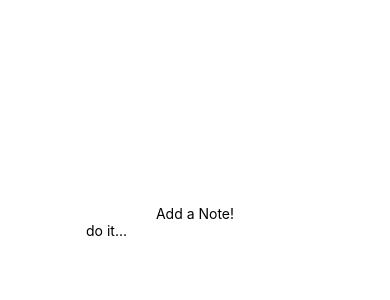
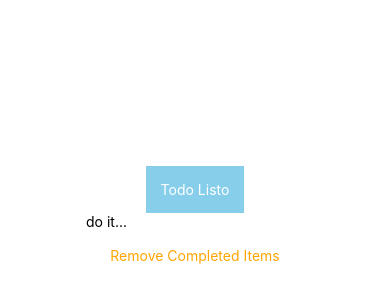
Before and after one commit to jessebillard/react-native-ToDoList, a React Native app: screen / in a window 390 px wide. Shown: the part 200-500 px from the top of the page. Built offline with nearby package versions, Linux system fonts and the light colour scheme.

Commit message:
structures footer and title

```diff
--- a/App.js
+++ b/App.js
@@ -1,7 +1,34 @@
 import React from 'react';
-import { StyleSheet, Text, View, TextInput } from 'react-native';
+import { StyleSheet, Text, View, TextInput, TouchableOpacity } from 'react-native';
+import Title from './components/Title';
+// import Footer from './components/Footer';
 // import { connect } from 'react-redux'
 // import { addNote, removeNote } from './actions/index'
+
+const styles = StyleSheet.create({
+  container: {
+    flex: 1,
+    backgroundColor: '#fff',
+    alignItems: 'center',
+    justifyContent: 'center',
+  },
+  input: {
+    height: 50,
+    padding: 15,
+    margin: 25
+  },
+  divider: {
+    height: 2,
+    backgroundColor: 'whitesmoke'
+  },
+  footer: {
+    paddingVertical: 15,
+    alignItems: 'center'
+  },
+  remove: {
+      color: 'orange'
+  }
+});
 
 class App extends React.Component {
   constructor() {
@@ -24,29 +51,31 @@ class App extends React.Component {
     })
   }
 
+  removeCompleted = () => {
+    console.log('bro')
+  }
+
   render() {
     return (
       <View style={styles.container}>
-        <Text>Add a Note!</Text>
+        <Title />
         <TextInput
+          // style={styles.input}
           placeholder="do it..."
           onSubmitEditing={this.handleSubmit}
           onChangeText={this.handleChange}
           value={this.state.input}
         />
+        <View style={styles.divider} />
+        <View>
+          <TouchableOpacity style={styles.footer} onPress={this.removeCompleted} >
+            <Text style={styles.remove}>Remove Completed Items</Text>
+          </TouchableOpacity>
+        </View>
       </View>
     );
   }
 }
-
-const styles = StyleSheet.create({
-  container: {
-    flex: 1,
-    backgroundColor: '#fff',
-    alignItems: 'center',
-    justifyContent: 'center',
-  },
-});
 
 // const mapStateToProps = (state) => {
 //   return {
--- a/components/Title.js
+++ b/components/Title.js
@@ -0,0 +1,23 @@
+import React, { Component } from 'react'
+import { View, Text, StyleSheet } from 'react-native'
+
+const styles = StyleSheet.create({
+    header: {
+        backgroundColor: 'skyblue',
+        padding: 15
+    },
+    title: {
+        textAlign: 'center',
+        color: 'white'
+    }
+})
+
+const Title = () => {
+    return (
+        <View style={styles.header}>
+            <Text style={styles.title}>Todo Listo</Text>
+        </View>
+    )
+}
+
+export default Title
```
Also changed, not shown: components/Footer.js (+22 -0 lines).
